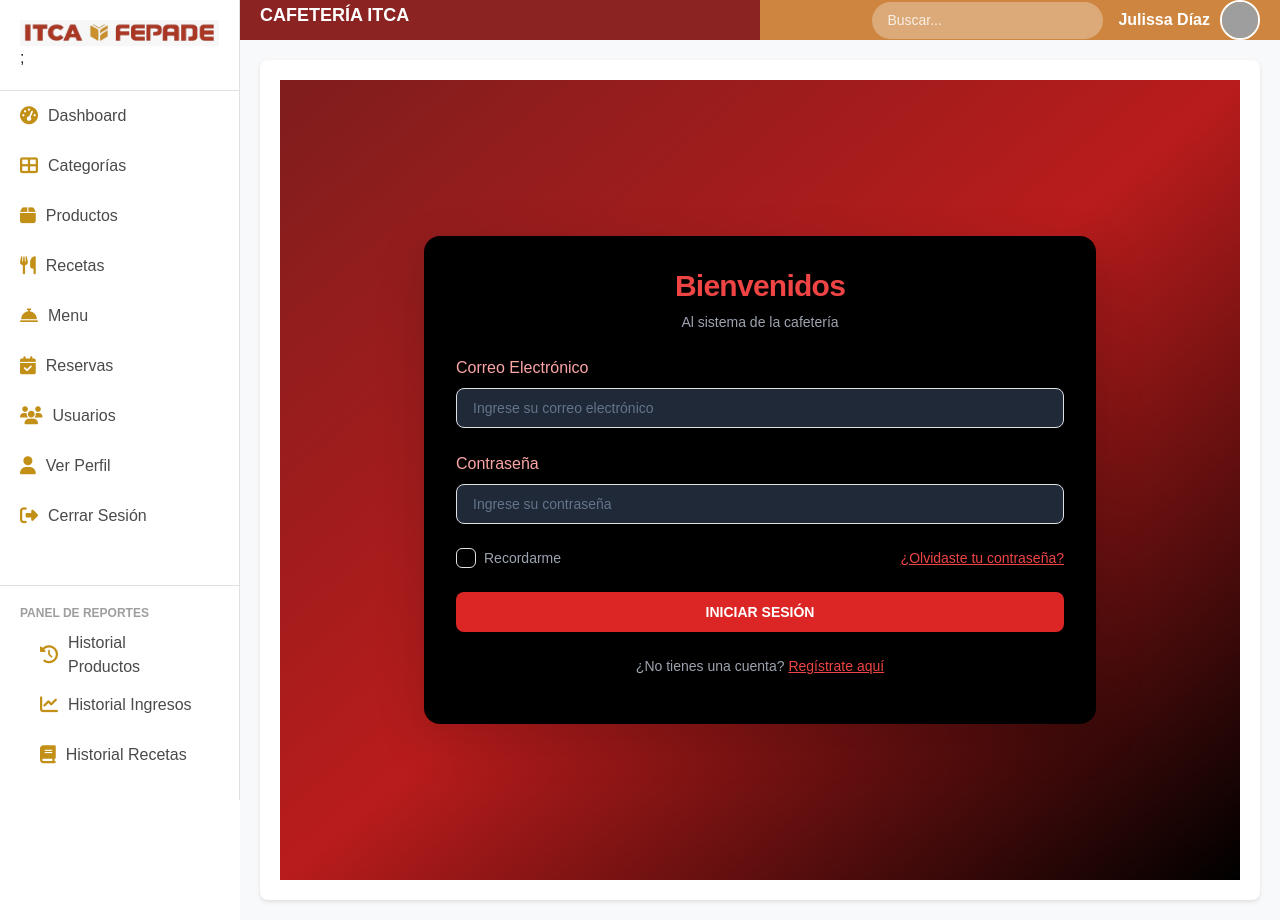
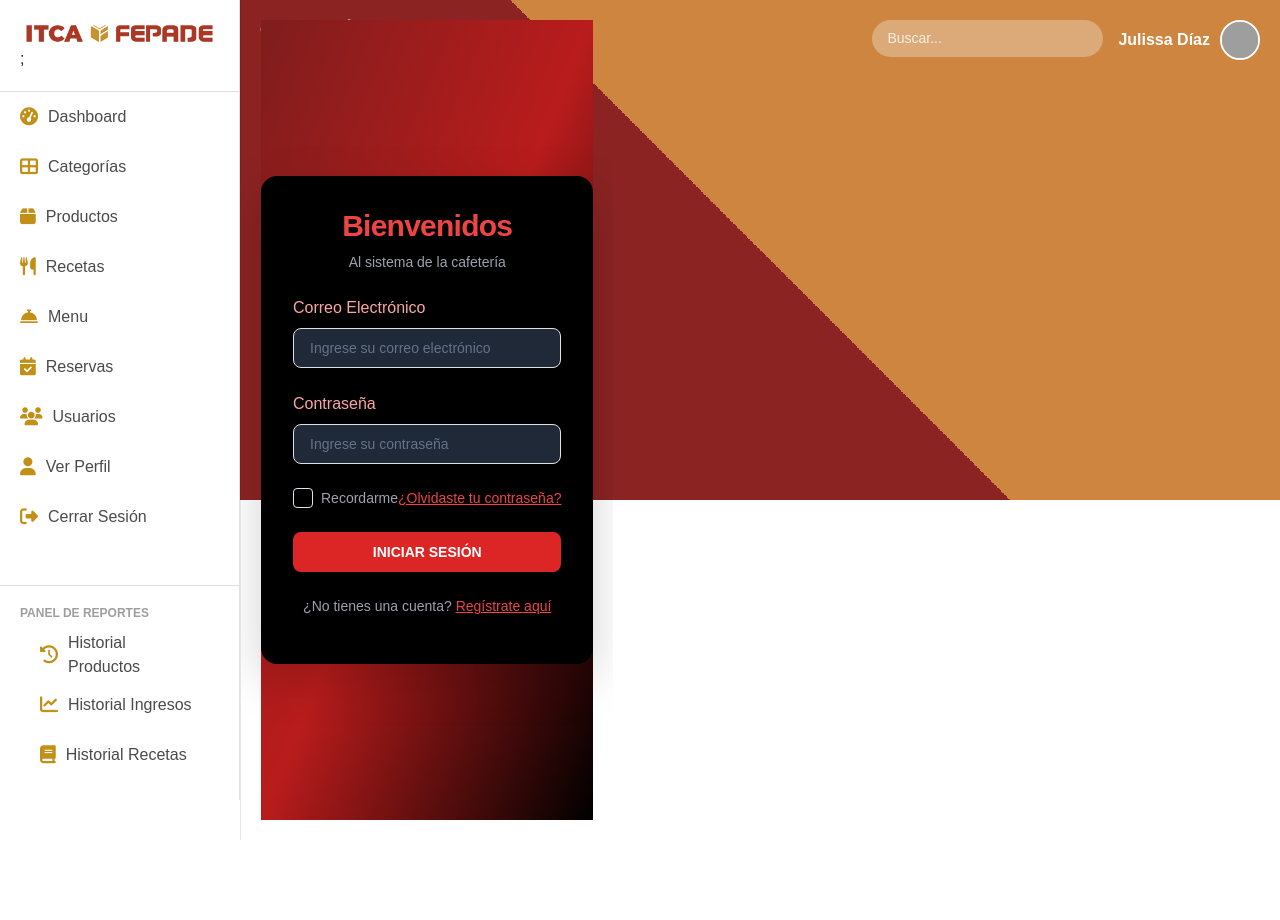
Before and after one commit to AlexZepeda21/frontend-react-web, a React (Create React App) app: page /login-form in a window 1280 px wide. After the commit the page ends 800 px from the top, so only its background shows below. Built offline with nearby package versions, Linux system fonts and the light colour scheme; grey boxes are pictures that could not be loaded.

Commit message:
funcionando

```diff
--- a/src/Menus/componentes/MainContent.jsx
+++ b/src/Menus/componentes/MainContent.jsx
@@ -5,9 +5,7 @@ import { Outlet } from 'react-router-dom';
 function MainContent() {
   return (
     <main className="main-content">
-      <div className="content-container">
         <Outlet />
-      </div>
     </main>
   );
 }
--- a/src/Menus/componentes/Sidebar.jsx
+++ b/src/Menus/componentes/Sidebar.jsx
@@ -1,6 +1,6 @@
 import React from 'react';
 import "../../styles/Menuadmin/Siderbar.css";
-import logo from '../../img/image.png';
+import logo from '../../img/logo.png';
 
 
 function Sidebar() {
@@ -13,7 +13,7 @@ function Sidebar() {
           <a href="#" className="nav-item">
             <i className="fas fa-tachometer-alt"></i>Dashboard
           </a>
-          <a href="#" className="nav-item">
+          <a href="/../admin/categoria_productos" className="nav-item">
             <i className="fas fa-th-large"></i>Categorías
           </a>
           <a href="#" className="nav-item">
--- a/src/admin/productos.jsx
+++ b/src/admin/productos.jsx
@@ -157,6 +157,8 @@ const Productos = () => {
     }
   };
 
+  const id = localStorage.getItem('id');
+
   const handleSubmit = async (e) => {
     e.preventDefault();
 
@@ -175,7 +177,7 @@ const Productos = () => {
           descripcion: formData.descripcion,
           id_unidad_medida: formData.id_unidad_medida,
           id_categoria_pro: formData.id_categoria_pro,
-          id_usuario: '1',
+          id_usuario: id ,
         }),
       });
 
--- a/src/styles/Menuadmin/Header.css
+++ b/src/styles/Menuadmin/Header.css
@@ -1,27 +1,32 @@
 .header {
   display: flex;
   justify-content: space-between;
-  align-items: center;
+  align-items: flex-start;
   padding: 0 20px;
-  height: 100px; /* Altura ajustada */
-  background: linear-gradient(to right, #8B2323 50%, #CD853F 50%); /* Gradiente centrado */
+  height: 500px; /* Altura ajustada */
+  background: linear-gradient(45deg, #8B2323 50%, #CD853F 50%); /* Gradiente diagonal invertido */
   color: white;
-  clip-path: polygon(50% , 100% 0, 100% 100%, 50% 100%, 0 100%, 0 0); /* Corte diagonal en el centro */
+  clip-path: polygon(60%, 70% 0, 100% 100%, 0% 100%, 0 100%, 110 0); /* Ajuste de corte diagonal */
 }
+
+
 
 .header-title {
   font-size: 18px;
   font-weight: bold;
+  margin-top: 20px;
+
   text-transform: uppercase; /* Para que coincida con el texto de la imagen */
 }
 
 .header-right {
   display: flex;
-  align-items: center;
-}
+  align-items: flex-start;}
 
 .search-container {
   position: relative;
+  margin-top: 20px;
+
   margin-right: 15px; /* Ajustar separación */
 }
 
@@ -48,6 +53,7 @@
 }
 
 .user-info {
+  margin-top: 20px;
   display: flex;
   align-items: center;
 }
--- a/src/styles/Menuadmin/MainContent.css
+++ b/src/styles/Menuadmin/MainContent.css
@@ -1,24 +1,11 @@
 .main-content {
     flex: 1;
-    background-color: #f8f9fa;
+    background-color: transparent; /* Fondo completamente transparente */
     padding: 20px;
-  }
-
-  .content-container {
-    background-color: white;
-    border-radius: 8px;
-    padding: 20px;
-    box-shadow: 0 2px 4px rgba(0, 0, 0, 0.1);
-  }
-
-  .content-title {
-    font-size: 18px;
-    font-weight: bold;
-    color: #333;
-    margin-bottom: 10px;
-  }
-
-  .content-text {
-    color: #666;
-    font-size: 14px;
-  }
+    position: fixed; /* Fijado en la pantalla */
+    top: 0;
+    z-index: 9999; /* Sobrepone a otros elementos */
+    color: rgba(0, 0, 0, 0.9); /* Texto más visible */
+    overflow: auto; /* Permite desplazar contenido interno si es necesario */
+    border-left: 1px solid rgba(0, 0, 0, 0.1); /* Línea divisoria sutil para separar contenido */
+}
--- /dev/null
+++ b/src/styles/productos/cardcategorias_pro.css
@@ -0,0 +1,122 @@
+.width-250px {
+    width: 250px;
+  }
+
+
+  .bg-white {
+    background-color: white;
+  }
+
+  .rounded-lg {
+    border-radius: 8px;
+  }
+
+  .shadow-md {
+    box-shadow: 0 4px 6px rgba(0, 0, 0, 0.1);
+  }
+
+  .overflow-hidden {
+    overflow: hidden;
+  }
+
+  .p-3 {
+    padding: 0.75rem;
+  }
+
+  .flex {
+    display: flex;
+  }
+
+  .justify-between {
+    justify-content: space-between;
+  }
+
+  .items-center {
+    align-items: center;
+  }
+
+  .mb-3 {
+    margin-bottom: 0.75rem;
+  }
+
+  .text-sm {
+    font-size: 0.875rem;
+  }
+
+  .font-medium {
+    font-weight: 500;
+  }
+
+  .text-gray-700 {
+    color: #4a4a4a;
+  }
+
+  .text-xl {
+    font-size: 1.25rem;
+  }
+
+  .font-bold {
+    font-weight: 700;
+  }
+
+  .relative {
+    position: relative;
+  }
+
+  .w-full {
+    width: 100%;
+  }
+
+  .height-150px {
+    height: 70px;
+  }
+
+  .object-cover {
+    object-fit: cover;
+  }
+
+  .rounded-md {
+    border-radius: 4px;
+  }
+
+  .bg-gray-100 {
+    background-color: white;
+  }
+
+  .bg-blue-500 {
+    background-color: #4299e1;
+  }
+
+  .text-white {
+    color: white;
+  }
+
+  .text-gray-800 {
+    color: #2d3748;
+  }
+
+  .py-1 {
+    padding-top: 0.25rem;
+    padding-bottom: 0.25rem;
+  }
+
+  .px-3 {
+    padding-left: 0.75rem;
+    padding-right: 0.75rem;
+  }
+
+  .rounded {
+    border-radius: 4px;
+  }
+
+  .hover\:bg-blue-600:hover {
+    background-color: #3182ce;
+  }
+
+  .hover\:bg-gray-300:hover {
+    background-color: #f7fafc;
+  }
+
+  .transition-colors {
+    transition: background-color 0.3s;
+  }
--- a/src/url.js
+++ b/src/url.js
@@ -1,5 +1,5 @@
 const API_BASE_URL = 'http://192.168.128.190/cafe/backend-itca-laravel/public/api';
 //const API_BASE_URL = 'http://127.0.0.1:8000/api';
-//const API_BASE_URL = 'http://127.0.0.1:8000/api';
+//const API_BASE_URL = 'http://127.0.0.1:8001/api';
 
 export { API_BASE_URL };
```
Also changed, not shown: src/admin/categoria_productos.jsx (+40 -44 lines), src/img/image.png (deleted), src/img/logo.png (added).
